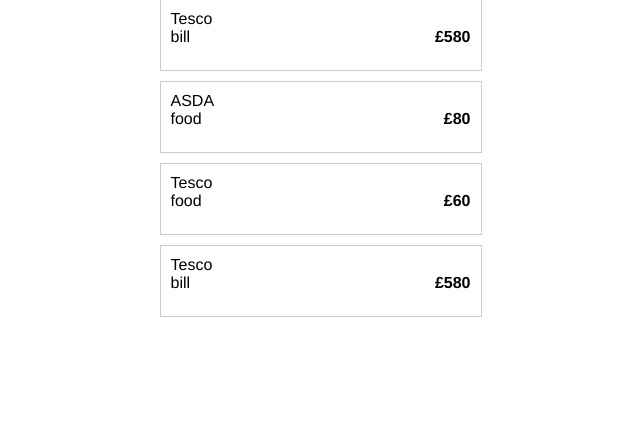
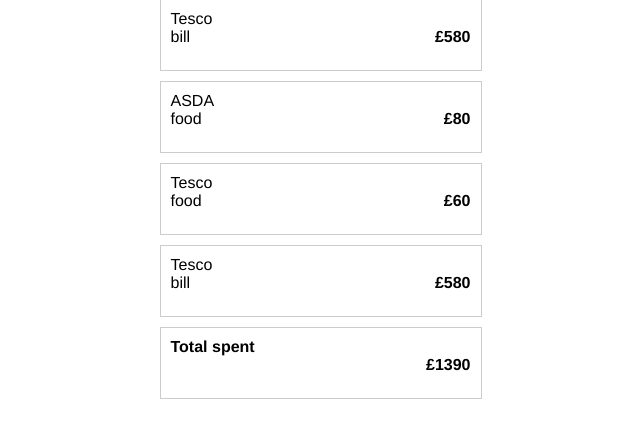
Before and after one commit to iain2/Spending_Tracker, a Flask app: page /transactions in a window 1280 px wide. Shown: the part 263-701 px from the top of the page, without its empty margins (5-645 px from the left). Run offline with Flask 2, Linux system fonts and the light colour scheme; data comes from the database, SQL or seed files in the repository; both versions use the stored data as it was after the commit.

Commit message:
total added to bottom of transaction page

```diff
--- a/controllers/transaction_controller.py
+++ b/controllers/transaction_controller.py
@@ -1,7 +1,5 @@
-from crypt import methods
-from gettext import translation
 from flask import Flask, redirect, render_template, Blueprint, request
-from models.transaction import Transaction
+from models.transaction import *
 import repositories.merchant_repository as merchant_repository
 import repositories.tag_repository as tag_repository
 import repositories.transaction_repository as transaction_repository
@@ -14,12 +12,14 @@
     transactions = transaction_repository.select_all()
     tags = tag_repository.select_all()
     merchants = merchant_repository.select_all()
+    total = total_spent(transactions)
 
     return render_template(
         "transactions/index.html",
         transactions=transactions,
         merchants=merchants,
         tags=tags,
+        total=total,
     )
 
 
--- a/models/transaction.py
+++ b/models/transaction.py
@@ -4,3 +4,10 @@
         self.tag = tag
         self.merchant = merchant
         self.id = id
+
+
+def total_spent(transactions):
+    total_spent = 0
+    for transaction in transactions:
+        total_spent += transaction.amount
+    return total_spent
--- a/templates/transactions/index.html
+++ b/templates/transactions/index.html
@@ -20,6 +20,14 @@
             </div>
         </div>
         {% endfor %}
+        <div class="transaction">
+            <b>Total spent</b>
+            <div class="amount">
+                £{{total}}
+
+            </div>
+        </div>
+
 
     </main>
     <aside class="right">
```
Also changed, not shown: db/spending_manager.db.
